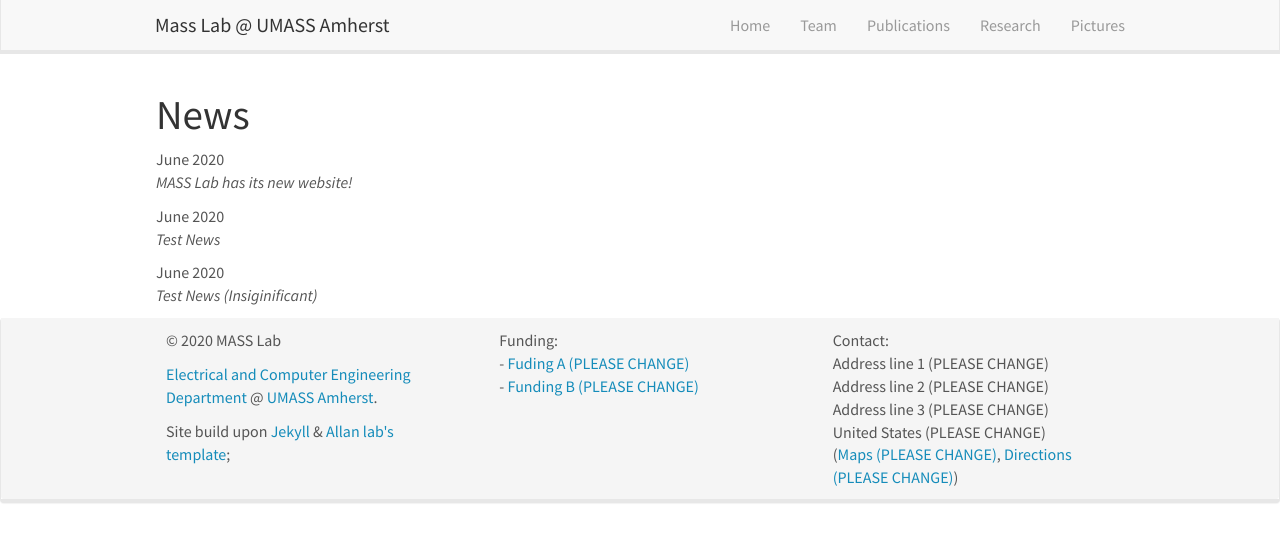
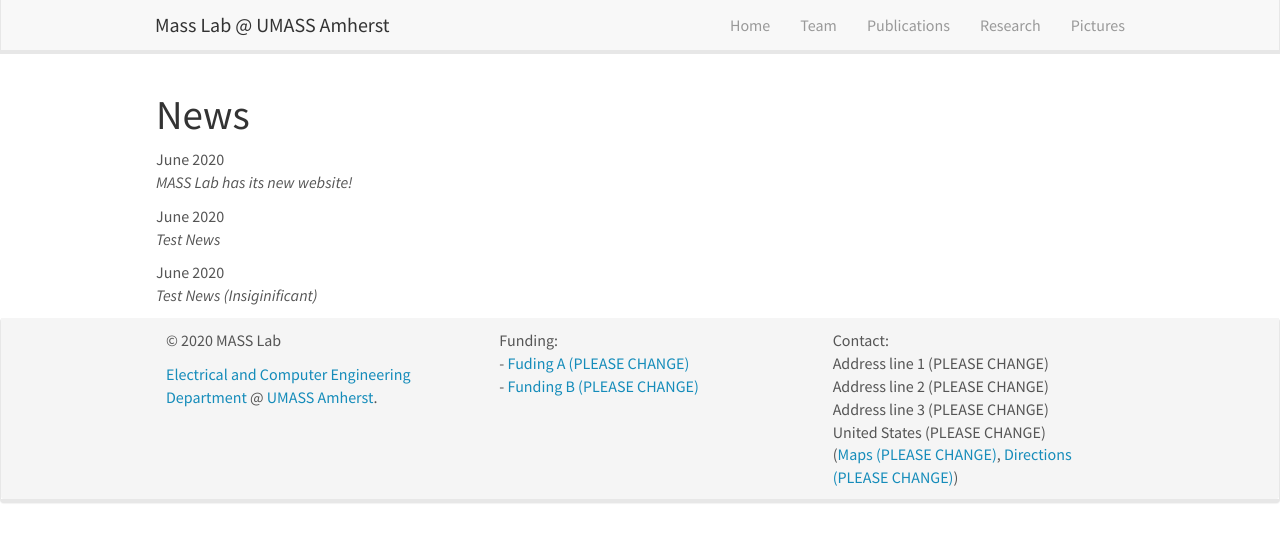
Before and after one commit to UTSASRG/UTSASRG.github.io, a Jekyll site: the page built from _pages/allnews.md, in a window 1280 px wide. Shown: the top 542 px of the page. Built offline with Jekyll 4.4.1, drawn with Linux system fonts in a browser that asks for light colours.

Commit message:
Remove site build upon info

```diff
--- a/_includes/footer.html
+++ b/_includes/footer.html
@@ -9,10 +9,7 @@
                     <p>
                         <a target="_blank" href="https://ece.umass.edu">{{site.department}}</a> @ <a target="_blank" href="https://umass.edu/">{{site.school}}</a>.
                     </p>
-                    <p>
-                        Site build upon <a href="https://jekyllrb.com">Jekyll</a> & <a
-                            href="http://www.allanlab.org/aboutwebsite.html">Allan lab's template</a>;
-                    </p>
+
 
 
                 </div>
```
